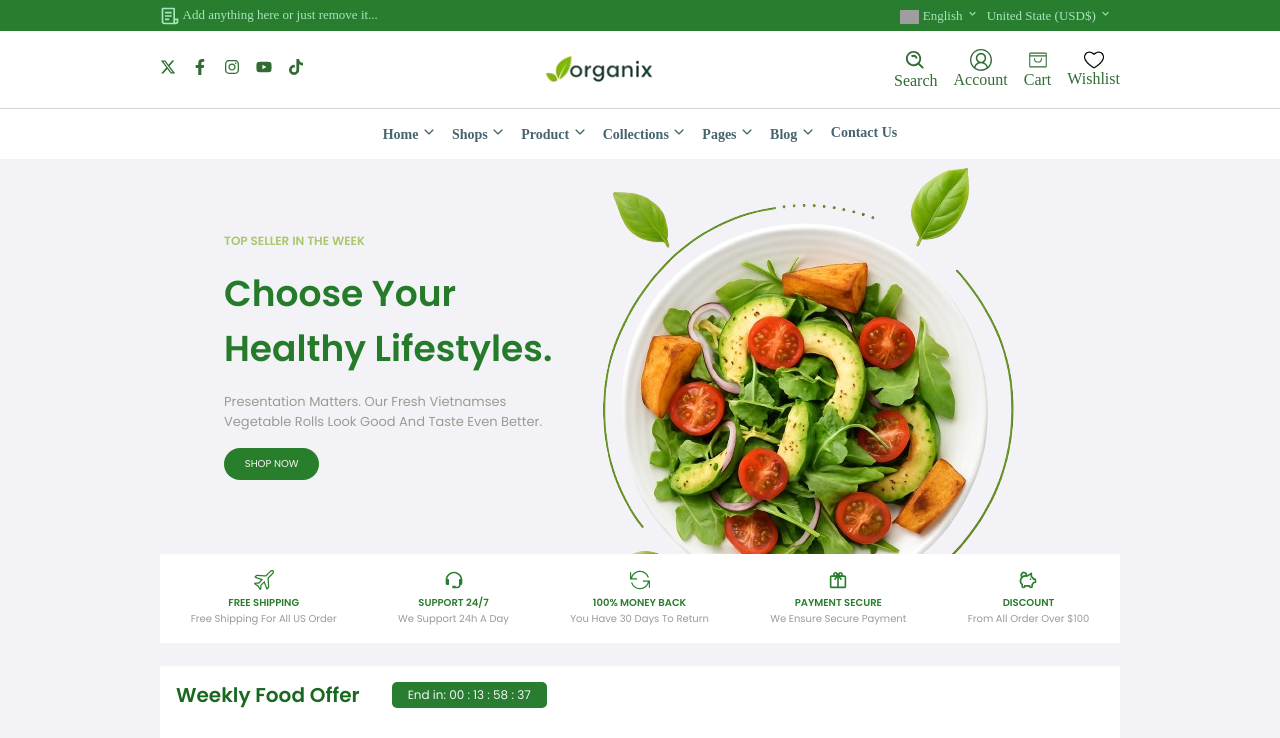
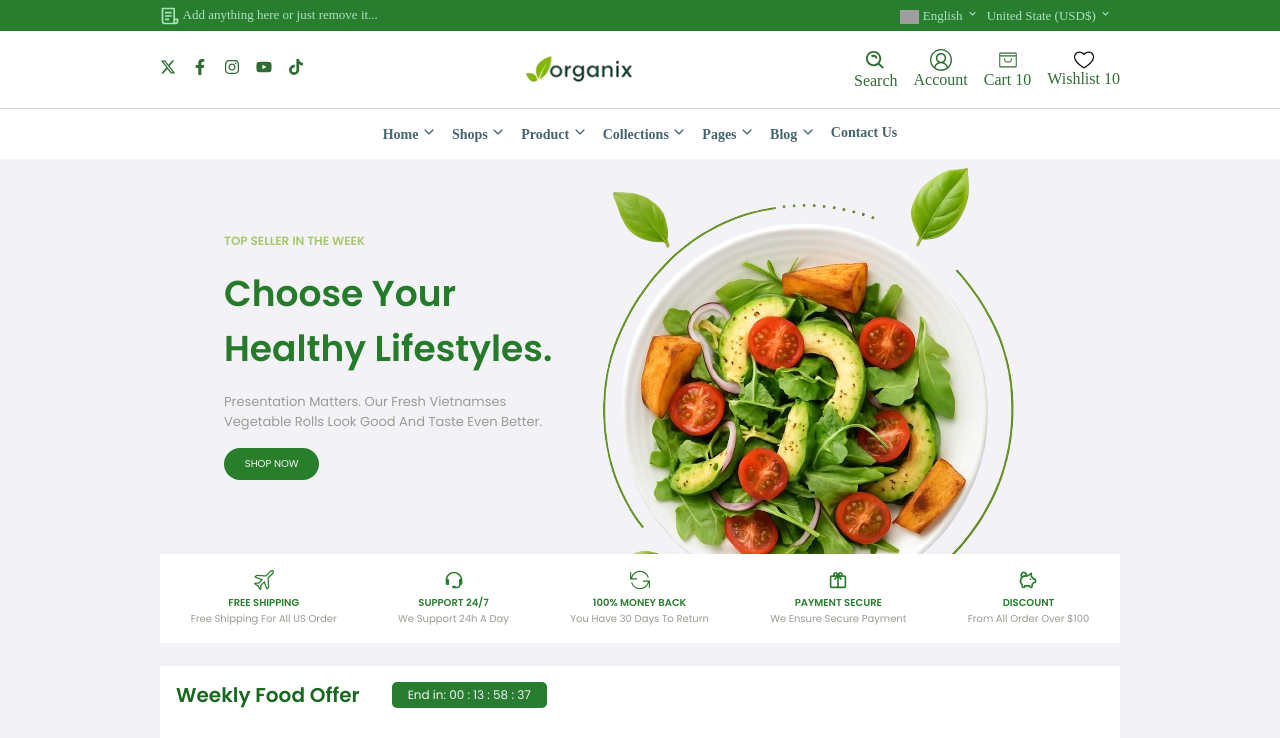
Before and after one commit to joeauscode/Finalproject, a React (Vite) app: page / in a window 1280 px wide. Shown: the top 738 px of the page. Built offline with nearby package versions, Linux system fonts and the light colour scheme; grey boxes are pictures that could not be loaded.

Commit message:
Your commit message

```diff
--- a/src/components/Navbar.jsx
+++ b/src/components/Navbar.jsx
@@ -81,8 +81,8 @@ const [menuBar, setMenuBar] = useState(false);
      <div className='rightnav'>
       <a href=""><BiSearchAlt style={{fontSize: '23px',}} />Search</a>
       <a href=""><VscAccount style={{fontSize: '22px',}} /> Account</a>
-      <a href=""><PiShoppingBagOpenLight style={{fontSize: '22px',}} />  Cart</a>
-      <a href=""><img src={heart} alt="Heart" style={{width: '20px',}} />  Wishlist</a>
+      <a href=""><PiShoppingBagOpenLight style={{fontSize: '22px',}} />  Cart 10</a>
+      <a href=""><img src={heart} alt="Heart" style={{width: '20px',}} />  Wishlist 10</a>
      </div>
      </div>
     </Nav>
--- a/src/components/styles.js
+++ b/src/components/styles.js
@@ -90,8 +90,20 @@ background-color: #ffff;
 
 @media screen and (max-width: 900px){
     font-family: 'Poppins', sans-serif;
-  .navwrapper{
+  .icons, .middle{
     display: none;
+  }
+
+  .rightnav{
+    position: absolute;
+    /* border: 2px solid ; */
+    width: 100%;
+    left: 0;
+    margin-top: 37.8rem;
+    z-index: 1000;
+    position: fixed;
+    background-color: whitesmoke;
+    padding: 10px 0px;
   }
   .mobileview{
     display: flex;
@@ -1175,7 +1187,7 @@ a{
     position: absolute;
     /* border: 2px solid; */
     flex-direction: column;
-    margin-top: 62rem;
+    margin-top: 60.5rem;
     width: 100%;
     background-color: #f7f5f4;
   }
```
